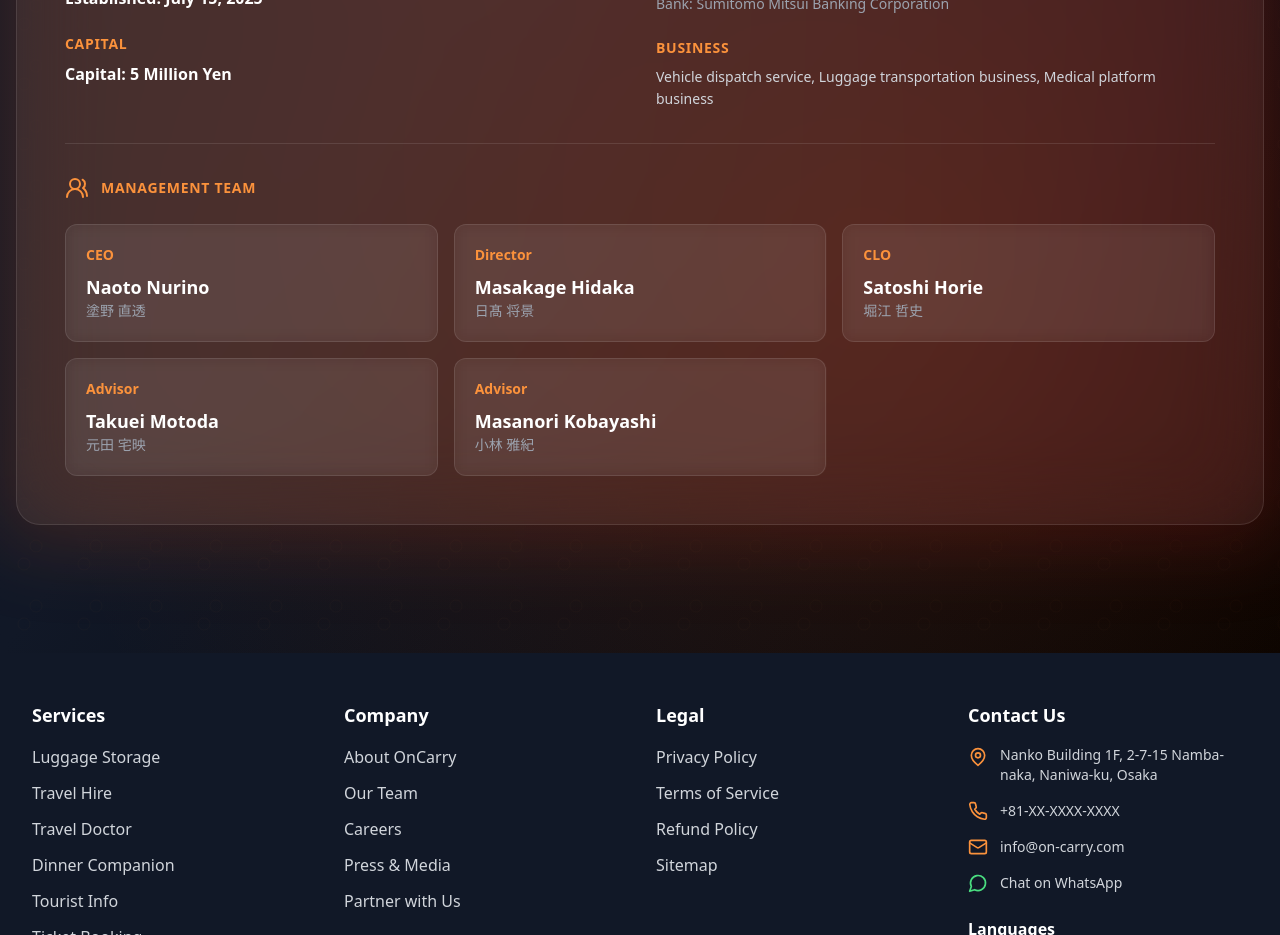
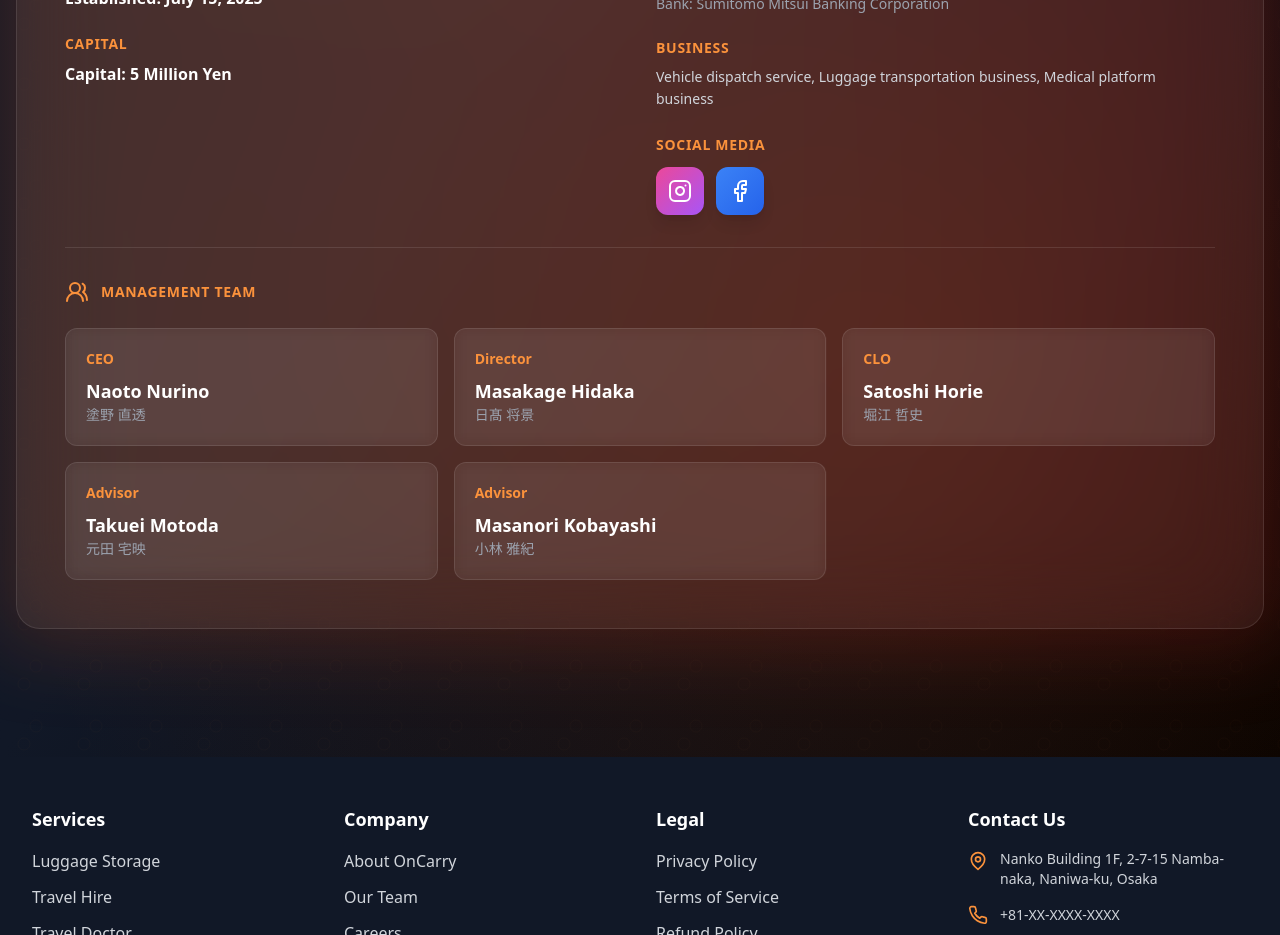
Before and after one commit to masakage-hidaka/on-carry, a React (Vite) app: page / in a window 1280 px wide. Shown: the part 5240-6175 px from the top of the page. Built offline with nearby package versions, Linux system fonts and the light colour scheme; no server answers.

Commit message:
Updated TravelHubSection.tsx

```diff
--- a/src/components/TravelHubSection.tsx
+++ b/src/components/TravelHubSection.tsx
@@ -1,4 +1,4 @@
-import { MapPin, Calendar, Sparkles, Building2, Users2 } from 'lucide-react';
+import { MapPin, Calendar, Sparkles, Building2, Users2, Instagram, Facebook } from 'lucide-react';
 import { useLanguage } from '../contexts/LanguageContext';
 
 export function TravelHubSection() {
@@ -28,6 +28,11 @@ export function TravelHubSection() {
         bank: '取引銀行 三井住友銀行',
         capital: '資本金 500万円',
         business: '配車サービス及び荷物輸送に関する事業、医療プラットフォーム事業',
+        social: {
+          title: 'SNS',
+          instagram: 'https://www.instagram.com/on_carry.jp/',
+          facebook: 'https://www.facebook.com/61579345594924',
+        },
         executives: [
           { role: '代表取締役', name: '塗野 直透', nameEn: 'Naoto Nurino' },
           { role: '取締役', name: '日髙 将景', nameEn: 'Masakage Hidaka' },
@@ -60,6 +65,11 @@ export function TravelHubSection() {
         bank: 'Bank: Sumitomo Mitsui Banking Corporation',
         capital: 'Capital: 5 Million Yen',
         business: 'Vehicle dispatch service, Luggage transportation business, Medical platform business',
+        social: {
+          title: 'Social Media',
+          instagram: 'https://www.instagram.com/on_carry.jp/',
+          facebook: 'https://www.facebook.com/61579345594924',
+        },
         executives: [
           { role: 'CEO', name: 'Naoto Nurino', nameEn: '塗野 直透' },
           { role: 'Director', name: 'Masakage Hidaka', nameEn: '日髙 将景' },
@@ -180,6 +190,34 @@ export function TravelHubSection() {
                     <div className="text-orange-400 font-bold mb-2 uppercase tracking-wider text-sm">Business</div>
                     <div className="text-gray-300 leading-relaxed text-sm">{t.company.business}</div>
                   </div>
+
+                  <div>
+                    <div className="text-orange-400 font-bold mb-3 uppercase tracking-wider text-sm">{t.company.social.title}</div>
+                    <div className="flex gap-3">
+                      <a
+                        href={t.company.social.instagram}
+                        target="_blank"
+                        rel="noopener noreferrer"
+                        className="group relative"
+                      >
+                        <div className="absolute -inset-2 bg-gradient-to-r from-pink-600 to-purple-600 rounded-xl opacity-0 group-hover:opacity-20 blur transition duration-300"></div>
+                        <div className="relative w-12 h-12 bg-gradient-to-br from-pink-500 to-purple-500 rounded-xl flex items-center justify-center shadow-lg hover:shadow-xl transition-all duration-300 group-hover:scale-110">
+                          <Instagram className="w-6 h-6 text-white" />
+                        </div>
+                      </a>
+                      <a
+                        href={t.company.social.facebook}
+                        target="_blank"
+                        rel="noopener noreferrer"
+                        className="group relative"
+                      >
+                        <div className="absolute -inset-2 bg-gradient-to-r from-blue-600 to-blue-700 rounded-xl opacity-0 group-hover:opacity-20 blur transition duration-300"></div>
+                        <div className="relative w-12 h-12 bg-gradient-to-br from-blue-500 to-blue-600 rounded-xl flex items-center justify-center shadow-lg hover:shadow-xl transition-all duration-300 group-hover:scale-110">
+                          <Facebook className="w-6 h-6 text-white" />
+                        </div>
+                      </a>
+                    </div>
+                  </div>
                 </div>
               </div>
 
```
